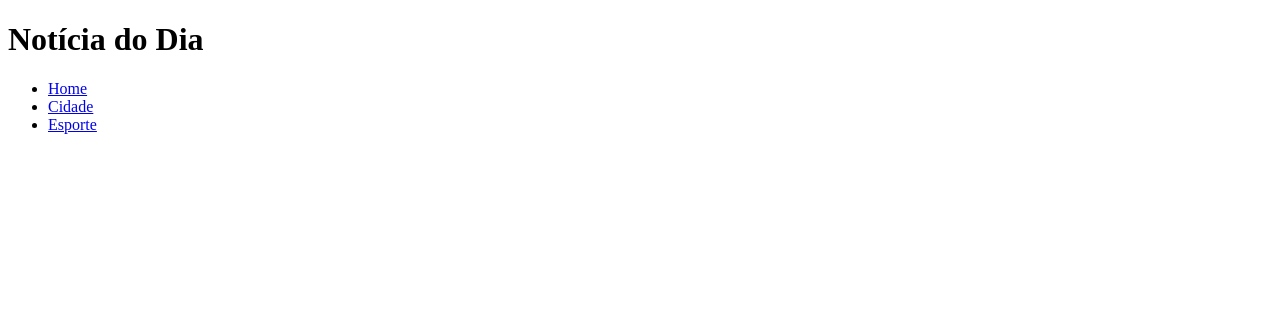
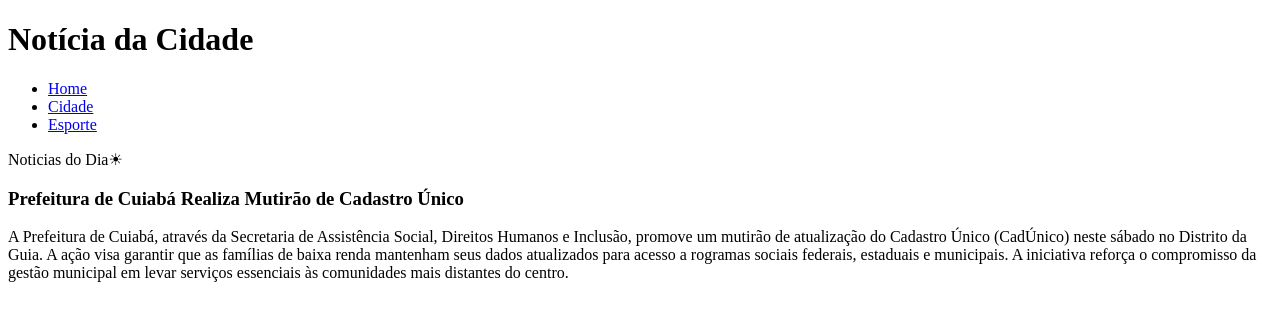
Before and after one commit to fugimotowill-sudo/atividade-2, a plain HTML site: page index.html in a window 1280 px wide. Drawn offline with Linux system fonts and the light colour scheme.

Commit message:
Add files via upload

```diff
--- a/index.html
+++ b/index.html
@@ -1,5 +1,5 @@
 <!DOCTYPE html>
-<html lang="en">
+<html lang="pt-br">
 <head>
     <meta charset="UTF-8">
     <meta name="viewport" content="width=device-width, initial-scale=1.0">
@@ -7,15 +7,34 @@
 </head>
 <body>
     <header>
-        <h1>Notícia do Dia</h1>
+        <h1>Notícia da Cidade</h1>
     <nav>
         <ul>
             <li><a href ="index.html">Home</a></li>
             <li><a href ="Cidade.html">Cidade</a></li>
             <li><a href="Esporte.html">Esporte</a></li>
         </ul>
-
     </nav>
     </header>
+    <main>
+        <section>Noticias do Dia&#9728;</section>
+        <article>
+                <header>
+                    <h3>Prefeitura de Cuiabá Realiza Mutirão de Cadastro Único</h3>
+                    <time datetime="2025-11-7"></time>
+                </header>
+                <p>A Prefeitura de Cuiabá, através da Secretaria de Assistência Social,
+                    Direitos Humanos e Inclusão, promove um mutirão de atualização do
+                    Cadastro Único
+                    (CadÚnico) neste sábado no Distrito da Guia.
+
+   A ação visa garantir que as famílias de baixa renda mantenham
+   seus dados atualizados para acesso a
+   rogramas sociais federais, estaduais e municipais. A iniciativa reforça
+   o compromisso da gestão
+   municipal em levar serviços essenciais às comunidades mais distantes do centro.</p>
+
+
+    </main>
 </body>
 </html>
```
Also changed, not shown: Cidade.html (+20 -7 lines).
